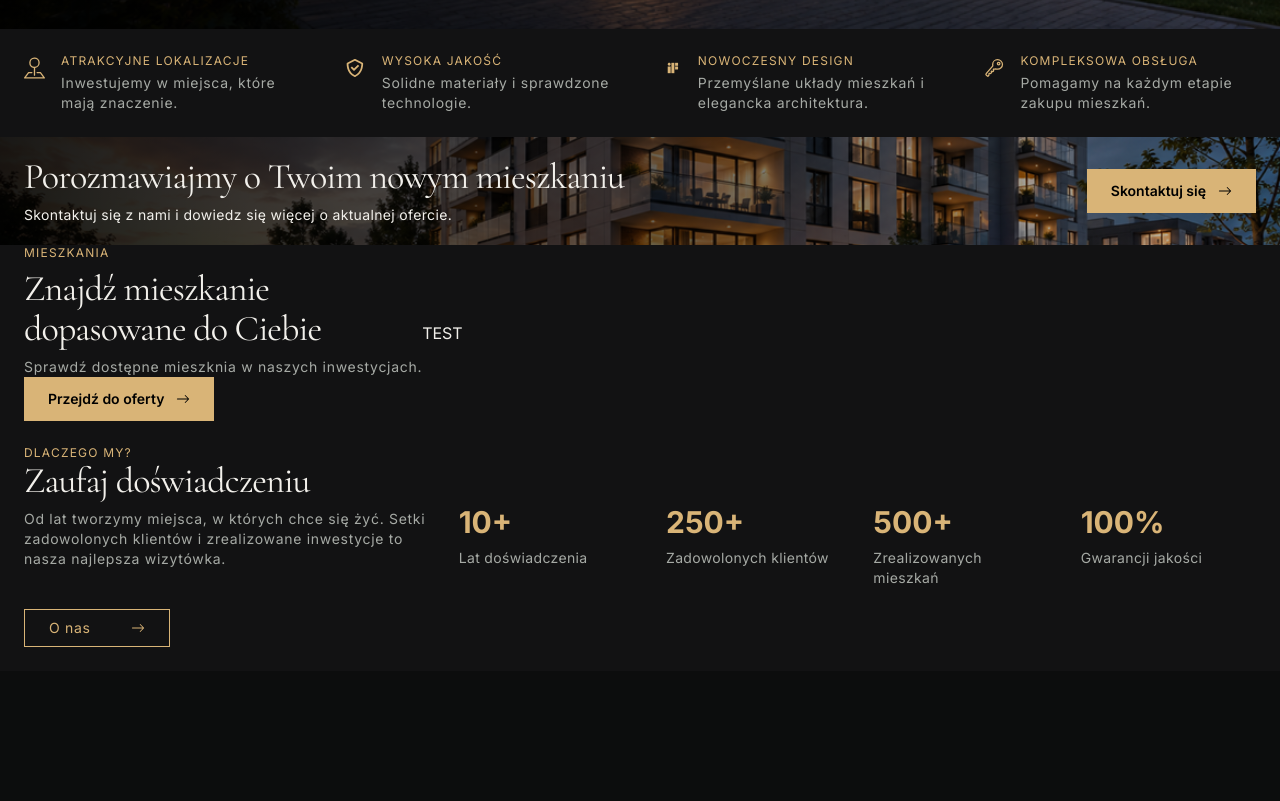
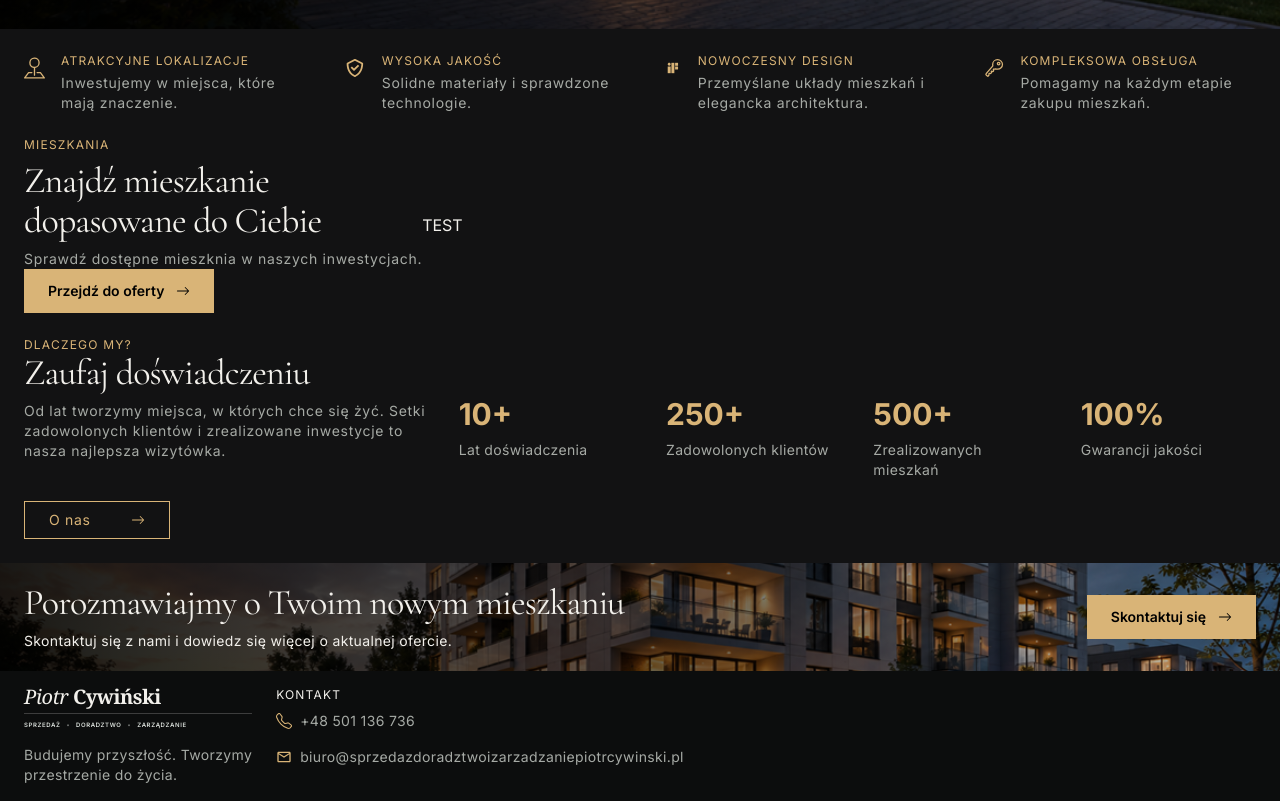
Before and after one commit to przemyslaw-bialk/deweloper-site-with-integrations, a Next.js app: page / in a window 1280 px wide. Shown: the part 771-1572 px from the top of the page. Before the commit the page ends 1442 px from the top, so only its background shows below. Built offline with nearby package versions, Linux system fonts and the light colour scheme.

Commit message:
working on Footer

```diff
--- a/app/layout.tsx
+++ b/app/layout.tsx
@@ -2,6 +2,7 @@ import type { Metadata } from "next";
 import { Inter, Cormorant_Garamond } from "next/font/google";
 import "./globals.css";
 import Header from "@/components/(FRONTEND)/header/Header";
+import Footer from "@/components/(FRONTEND)/footer/Footer";
 
 const inter = Inter({
   subsets: ["latin"],
@@ -27,7 +28,8 @@ export default function RootLayout({ children }: LayoutProps<"/">) {
     >
       <body className="min-h-full flex flex-col">
         <Header />
-        <main> {children}</main>
+        <main className="flex-1"> {children}</main>
+        <Footer />
       </body>
     </html>
   );
--- a/app/page.tsx
+++ b/app/page.tsx
@@ -15,9 +15,10 @@ export default function Home() {
         <Hero />
       </div>
       <Features />
-      <ContactSection />
+
       <OurOffer />
       <WhyUs />
+      <ContactSection />
     </>
   );
 }
--- /dev/null
+++ b/components/(FRONTEND)/footer/Footer.tsx
@@ -0,0 +1,16 @@
+import SectionWrapper from "@/ui/SectionWrapper";
+import FooterLogo from "./FooterLogo";
+import FooterContactInfo from "./FooterContactInfo";
+
+const Footer = () => {
+  return (
+    <SectionWrapper className="py-4">
+      <div className="flex items-start justify-start gap-6 mb-auto">
+        <FooterLogo />
+        <FooterContactInfo />
+      </div>
+    </SectionWrapper>
+  );
+};
+
+export default Footer;
--- /dev/null
+++ b/components/(FRONTEND)/footer/FooterContactInfo.tsx
@@ -0,0 +1,28 @@
+import FooterSectionTittle from "./FooterSectionTittle";
+import { BsTelephone } from "react-icons/bs";
+import { MdOutlineMail } from "react-icons/md";
+const FooterContactInfo = () => {
+  return (
+    <div>
+      <FooterSectionTittle>kontakt</FooterSectionTittle>
+      <div className="flex flex-col gap-2">
+        <div className="mt-2 flex items-center gap-2">
+          <BsTelephone className="text-accent" />
+          <p className="text-muted text-sm tracking-wide">
+            <a href="tel:+48501136736">+48 501 136 736</a>
+          </p>
+        </div>
+        <div className="mt-2 flex items-center gap-2">
+          <MdOutlineMail className="text-accent" />
+          <p className="text-muted text-sm tracking-wide">
+            <a href="mailto:biuro@novahome.pl">
+              biuro@sprzedazdoradztwoizarzadzaniepiotrcywinski.pl
+            </a>
+          </p>
+        </div>
+      </div>
+    </div>
+  );
+};
+
+export default FooterContactInfo;
--- /dev/null
+++ b/components/(FRONTEND)/footer/FooterLogo.tsx
@@ -0,0 +1,25 @@
+const FooterLogo = () => {
+  return (
+    <div className="flex w-fit flex-col">
+      <div className="font-serif text-xl font-semibold leading-none  tracking-tight">
+        <span className="font-normal italic">Piotr</span> Cywiński
+      </div>
+
+      <div className="my-1.5 h-px w-full bg-white opacity-20" />
+
+      <div className="text-[6px] font-semibold tracking-widest text-primary">
+        SPRZEDAŻ
+        <span className="mx-1.5 opacity-50">•</span>
+        DORADZTWO
+        <span className="mx-1.5 opacity-50">•</span>
+        ZARZĄDZANIE
+      </div>
+      <p className="text-sm tracking-wide text-muted mt-4">
+        Budujemy przyszłość. Tworzymy <br />
+        przestrzenie do życia.
+      </p>
+    </div>
+  );
+};
+
+export default FooterLogo;
--- /dev/null
+++ b/components/(FRONTEND)/footer/FooterSectionTittle.tsx
@@ -0,0 +1,9 @@
+type Props = {
+  children: React.ReactNode;
+};
+
+const FooterSectionTittle = ({ children }: Props) => {
+  return <p className="text-xs uppercase tracking-widest">{children}</p>;
+};
+
+export default FooterSectionTittle;
```
